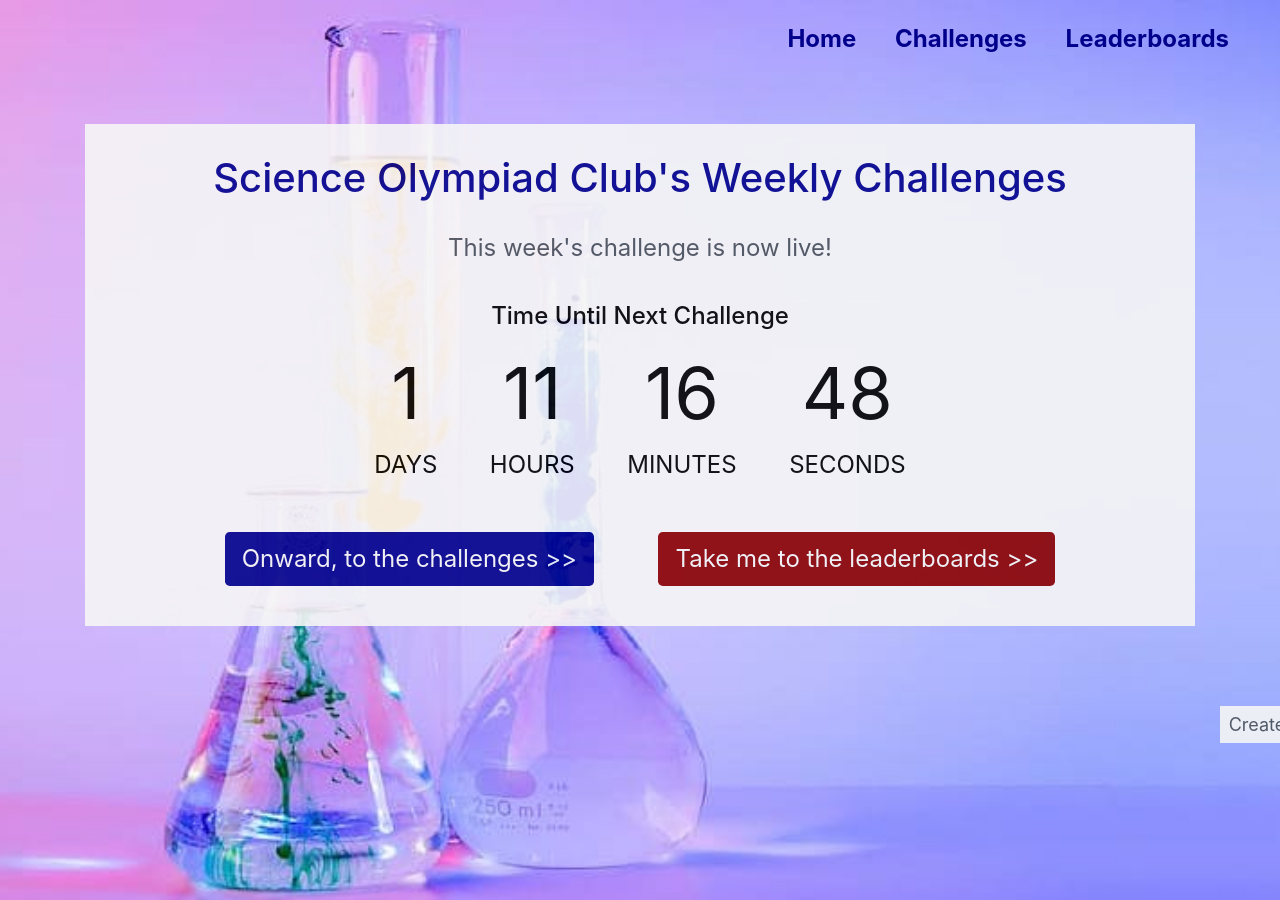
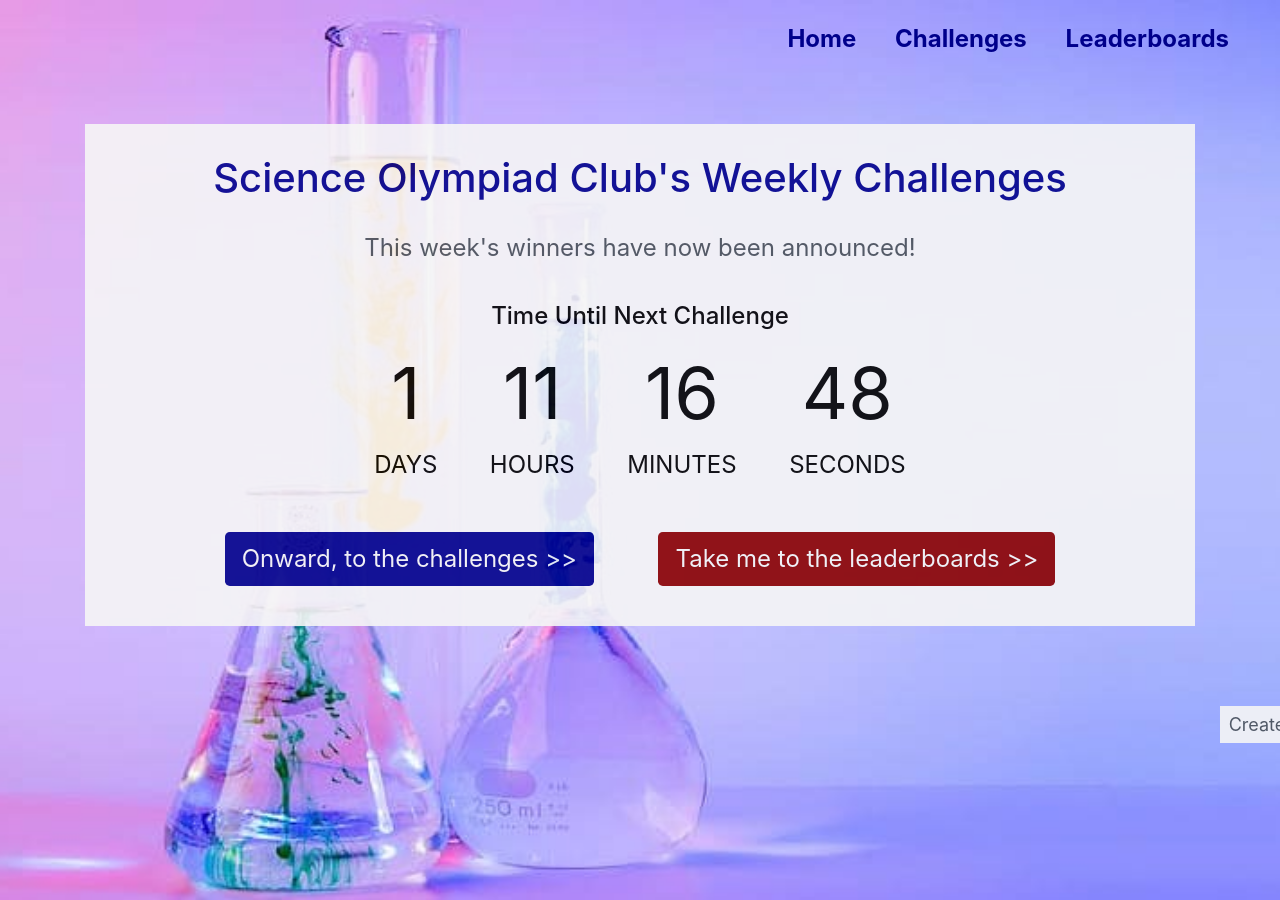
Before and after one commit to sochallenges/sochallenges.github.io, a Jekyll site: the page built from index.html, in a window 1280 px wide. Built offline with Jekyll 4.4.1, drawn with Linux system fonts in a browser that asks for light colours; nearby versions of some CDN libraries.

Commit message:
Notify of winner announcement

```diff
--- a/index.html
+++ b/index.html
@@ -4,7 +4,7 @@ title: Science Olympiad Club's Weekly Challenges | Home
 ---
 <div class="homepage">
     <h1 id="title">Science Olympiad Club's Weekly Challenges</h1>
-    <p class="live-notification">This week's challenge is now live!</p>
+    <p class="live-notification">This week's winners have now been announced!</p>
     <h1 id="timer-description">Time Until Next Challenge</h1>
     <ul class="timer">
         <li class="countdown"><span id="days"></span>Days</li>
```
Also changed, not shown: 2 other files.
